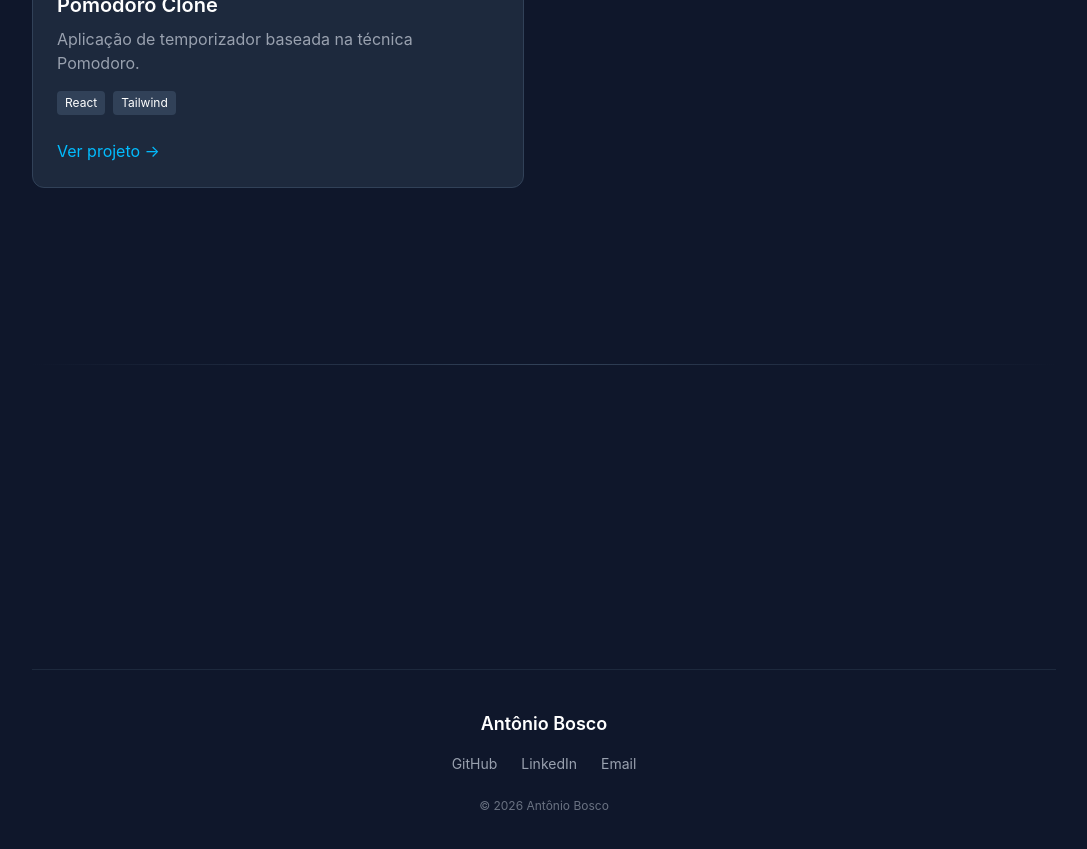
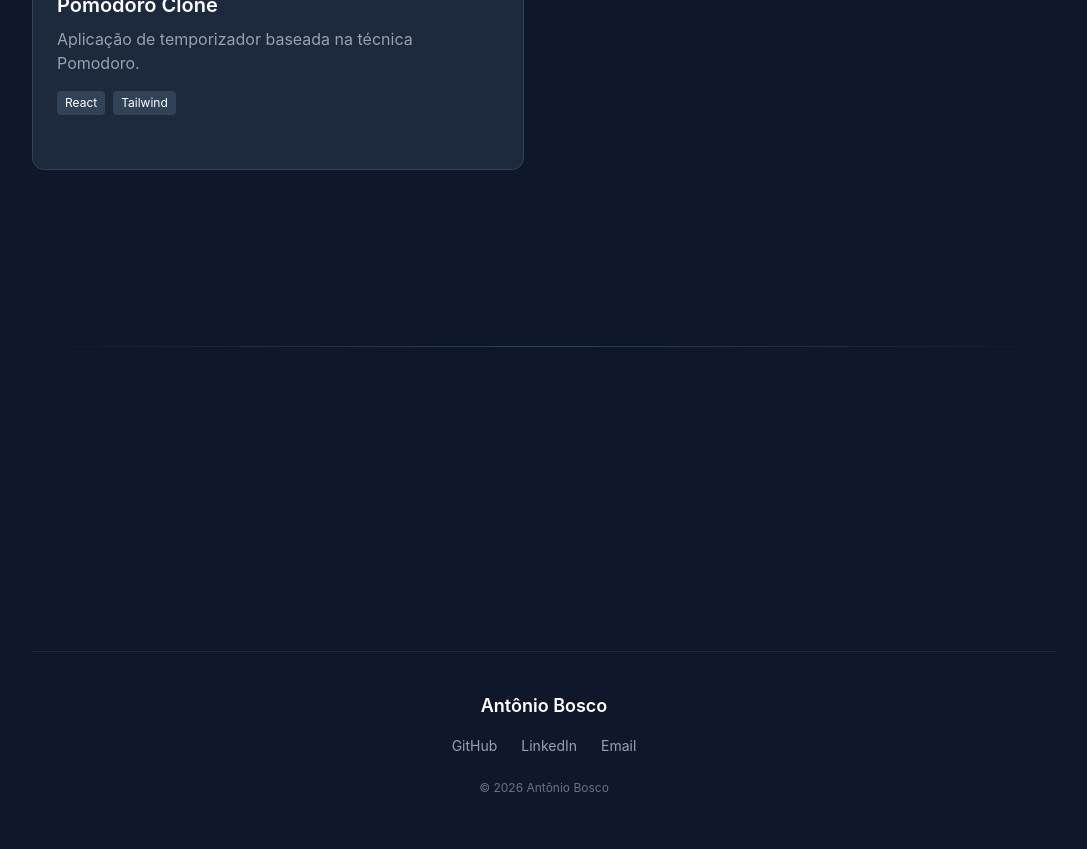
Before and after one commit to bosco227/portfolio, a React (Vite) app: page / in a window 1280 px wide. Shown: the part 2020-2869 px from the top of the page, without its empty margins (96-1183 px from the left). Built offline with nearby package versions, Linux system fonts and the light colour scheme.

Commit message:
correções'

```diff
--- a/src/components/Projects.jsx
+++ b/src/components/Projects.jsx
@@ -62,7 +62,7 @@ hover:-translate-y-2 hover:border-sky-400 cursor-pointer transition duration-300
                 target="_blank"
                 className="inline-block mt-6 text-sky-400 hover:text-sky-300 transition"
               >
-                Ver projeto →
+                {project.projects}
               </a>
             </div>
           </div>
```
